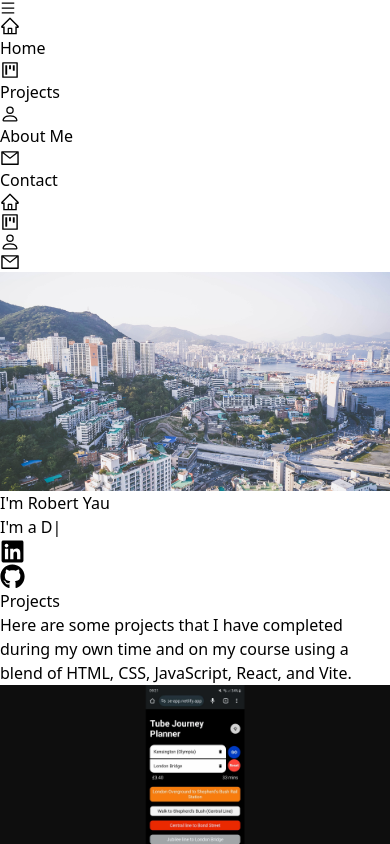
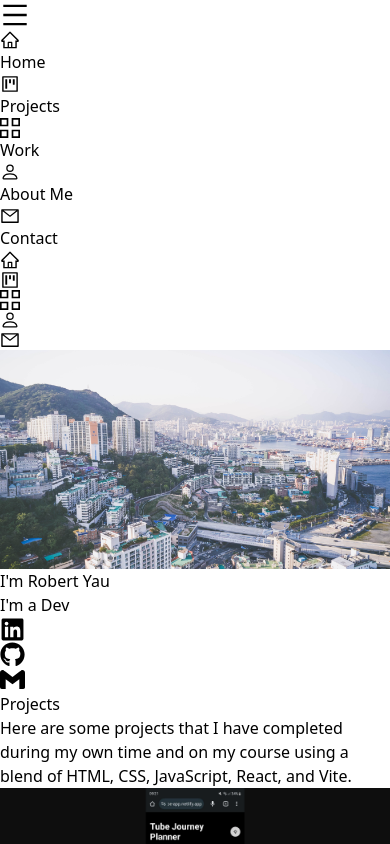
Before and after one commit to Ryau91/ryau-portfolio, a React (Vite) app: page / in a window 390 px wide. Both pictures are taken after a click on the icon 8 px from the left and 8 px from the top of the page. Shown: the top 844 px of the page. Built offline with nearby package versions, Linux system fonts and the light colour scheme.

Commit message:
Updated Work and Workitem

```diff
--- a/src/App.jsx
+++ b/src/App.jsx
@@ -2,6 +2,7 @@ import { useState } from 'react'
 import Sidenav from './components/Sidenav'
 import Main from './components/Main'
 import Projects from './components/Projects'
+import Work from './components/Work'
 import AboutMe from './components/AboutMe'
 import Contact from './components/Contact'
 
@@ -11,6 +12,7 @@ function App() {
       <Sidenav/>
       <Main/>
       <Projects/>
+      <Work/>
       <AboutMe/>
       <Contact/>
     </div>
--- a/src/components/AboutMe.jsx
+++ b/src/components/AboutMe.jsx
@@ -7,7 +7,7 @@ const AboutMe = () => {
         About Me
       </h1>
       <h3 className="flex justify-center p-4">
-      Passionate programmer for many years. This year, I successfully completed a course in web development, mastering multiple technologies (HTML, CSS, Javascript, etc.) in the process. I am looking for a career in web development where I can use my skills in becoming a successful team player in building projects.
+      Passionate programmer for many years. Recently completed a web development course, honing expertise in a spectrum of technologies including HTML, CSS, Javascript, React, and more. Eager to leverage this comprehensive skill set within a dynamic team, contributing to the creation of innovative web solutions. Seeking a fulfilling career in web development to channel creativity, problem-solving prowess, and collaborative spirit into impactful projects.
       </h3>
     </div>
   )
--- a/src/components/Contact.jsx
+++ b/src/components/Contact.jsx
@@ -7,7 +7,7 @@ const Contact = () => {
         Contact
       </h1>
       <h3 className="flex justify-center p-4">
-        <span>Please send a message to me here or you can contact me via Gmail:&nbsp;<a href="mailto:ryau91@gmail.com" className="text-blue-400 hover:underline active:text-blue-800">ryau91@gmail.com</a></span>
+        <span>Please send a message to me here or you can contact me via Gmail:&nbsp;<a href="mailto:ryau91@gmail.com" target="_blank" rel="noopener noreferrer" className="text-blue-400 hover:underline active:text-blue-800">ryau91@gmail.com</a></span>
       </h3>
       <form
         action="https://getform.io/f/52b4bc80-6995-4488-adf8-85bc006f7570"
--- a/src/components/Main.jsx
+++ b/src/components/Main.jsx
@@ -1,6 +1,7 @@
 import React from "react";
 import { TypeAnimation } from "react-type-animation";
 import {FaLinkedin, FaGithub } from "react-icons/fa";
+import { SiGmail } from "react-icons/si";
 import backgroundImg from "../assets/busan.jpeg";
 
 const Main = () => {
@@ -48,6 +49,13 @@ const Main = () => {
             >
               <FaGithub className="cursor-pointer" size={25} />
             </a>
+            <a
+              href="mailto:ryau91@gmail.com"
+              target="_blank"
+              rel="noopener noreferrer"
+            >
+              <SiGmail className="cursor-pointer" size={25} />
+            </a>
           </div>
         </div>
       </div>
--- a/src/components/Projects.jsx
+++ b/src/components/Projects.jsx
@@ -7,16 +7,33 @@ import tube_appImg from "../assets/tube_app.png";
 
 const Projects = () => {
   return (
-    <div id="projects" className="max-w-[1040] m-auto md:pl-20 px-4 py-16">
+    <div id="projects" className="max-w-[1040px] m-auto md:pl-20 px-4 py-16">
       <h1 className="text-4xl font-bold text-center text-blue-900">Projects</h1>
       <p className="text-center py-8">
-        Here are some projects that I have completed during my own time and on my course using a blend of HTML, CSS, JavaScript, React, and Vite.
+        Here are some projects that I have completed during my own time and on
+        my course using a blend of HTML, CSS, JavaScript, React, and Vite.
       </p>
       <div className="grid sm:grid-cols-2 gap-12">
-        <ProjectItem img={tube_appImg} title='Tube App' link='https://ryau91-tube-app.netlify.app/'/>
-        <ProjectItem img={notesImg} title='Notes App' link='https://ryau91-post-it-note.netlify.app/'/>
-        <ProjectItem img={bmiImg} title='BMI App' link='https://ryau91-bmi-calculator.netlify.app/'/>
-        <ProjectItem img={avg_age_calcImg} title='Average Age App' link='https://ryau91-average-age-calculator.netlify.app/'/>
+        <ProjectItem
+          img={tube_appImg}
+          title="Tube App"
+          link="https://ryau91-tube-app.netlify.app/"
+        />
+        <ProjectItem
+          img={notesImg}
+          title="Notes App"
+          link="https://ryau91-post-it-note.netlify.app/"
+        />
+        <ProjectItem
+          img={bmiImg}
+          title="BMI App"
+          link="https://ryau91-bmi-calculator.netlify.app/"
+        />
+        <ProjectItem
+          img={avg_age_calcImg}
+          title="Average Age App"
+          link="https://ryau91-average-age-calculator.netlify.app/"
+        />
       </div>
     </div>
   );
--- a/src/components/Sidenav.jsx
+++ b/src/components/Sidenav.jsx
@@ -6,6 +6,7 @@ import {
   AiOutlineMail,
 } from "react-icons/ai";
 import { BsPerson } from "react-icons/bs";
+import { GrProjects } from "react-icons/gr";
 
 const Sidenav = () => {
   const [nav, setNav] = useState(false);
@@ -15,7 +16,7 @@ const Sidenav = () => {
 
   return (
     <div>
-      <AiOutlineMenu
+      <AiOutlineMenu size={30}
         onClick={handleNav}
         className="absolute top-4 right-4 z-[99] md:hidden"
       />
@@ -37,6 +38,14 @@ const Sidenav = () => {
           >
             <AiOutlineProject size={20} />
             <span className="pl-4">Projects</span>
+          </a>
+          <a
+            onClick={handleNav}
+            href="#work"
+            className="w-[75%] flex justify-center items-center rounded-full shadow-lg bg-gray-100 shadow-gray-400 m-2 p-4 cursor-pointer hover:scale-110 ease-in duration-200"
+          >
+            <GrProjects size={20} />
+            <span className="pl-4">Work</span>
           </a>
           <a
             onClick={handleNav}
@@ -74,6 +83,12 @@ const Sidenav = () => {
             <AiOutlineProject size={20} />
           </a>
           <a
+            href="#work"
+            className="rounded-full shadow-lg bg-gray-100 shadow-gray-400 m-2 p-4 cursor-pointer hover:scale-110 ease-in duration-300"
+          >
+            <GrProjects size={20} />
+          </a>
+          <a
             href="#aboutme"
             className="rounded-full shadow-lg bg-gray-100 shadow-gray-400 m-2 p-4 cursor-pointer hover:scale-110 ease-in duration-300"
           >
--- /dev/null
+++ b/src/components/Work.jsx
@@ -0,0 +1,32 @@
+import React from "react";
+import WorkItem from "./WorkItem";
+
+const data = [
+  {
+    year: "2021-2022",
+    title: "2CV Ltd, Data Services Executive",
+    details: [
+      "Programmed and maintained online surveys with Forsta Surveys (an online survey deployment platform) using a combination of HTML, CSS, Javascript, and Python. Projects include:",
+      "Luxury fashion company – Fully scripted survey questions with complex routing logic. Implemented changes and updates to survey questions and layout. Developed Python and Excel tools to streamline survey scripting tasks (e.g. image processing, code templates). Liaised with colleagues and suppliers to meet the deadlines for survey quotas.",
+      "Digital entertainment company – Optimized front-end code resulting in shorter loading times and smoother survey-taking experience. Conducted peer testing and data validation checks to ensure robust survey performance prior to launch.",
+    ],
+  },
+];
+
+const Work = () => {
+  return (
+    <div id="work" className="max-w-[1040px] m-auto md:pl-20 p-4 py-16">
+      <h1 className="text-4xl font-bold text-center text-blue-900">Work</h1>
+      {data.map((item, idx) => (
+        <WorkItem
+          key={idx}
+          year={item.year}
+          title={item.title}
+          details={item.details}
+        />
+      ))}
+    </div>
+  );
+};
+
+export default Work;
--- /dev/null
+++ b/src/components/WorkItem.jsx
@@ -0,0 +1,22 @@
+import React from 'react';
+
+const WorkItem = ({ year, title, details }) => {
+  return (
+    <ol className='flex flex-col md:flex-row relative border-l border-stone-200'>
+      <li className='mb-10 ml-4'>
+        <div className='absolute w-3 h-3 bg-stone-200 rounded-full mt-1.5 -left-1.5 border-white' />
+        <p className='flex flex-wrap gap-4 flex-row items-center justify-start text-xs md:text-sm'>
+          <span className='inline-block px-2 py-1 font-semibold text-white bg-[#001b5e] rounded-md'>{year}</span>
+          <span className='text-lg font-semibold text-[#001b5e]'>{title}</span>
+        </p>
+        <ul className='list-disc list-inside my-2 text-base font-normal text-stone-500'>
+          {details.map((point, idx) => (
+            <li key={idx}>{point}</li>
+          ))}
+        </ul>
+      </li>
+    </ol>
+  );
+};
+
+export default WorkItem;
```
